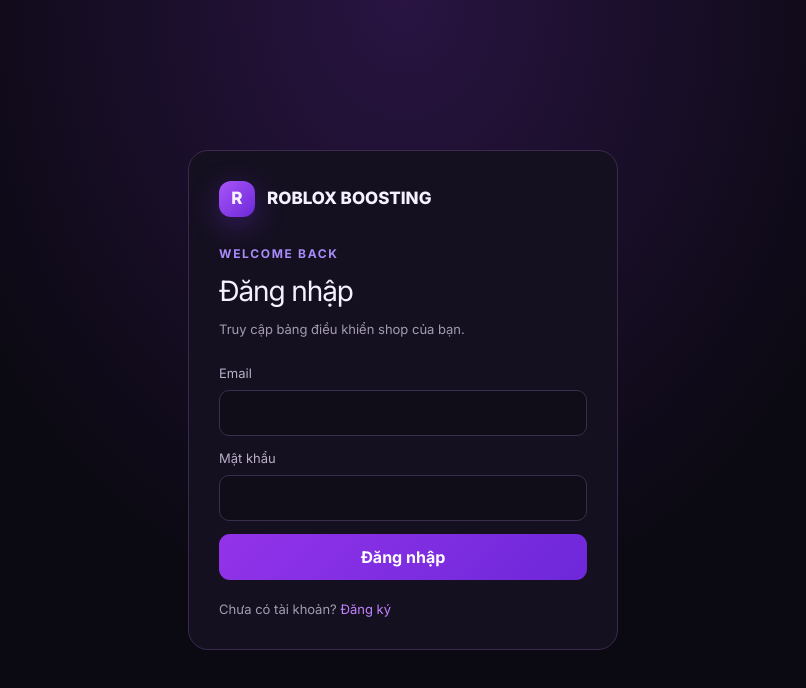
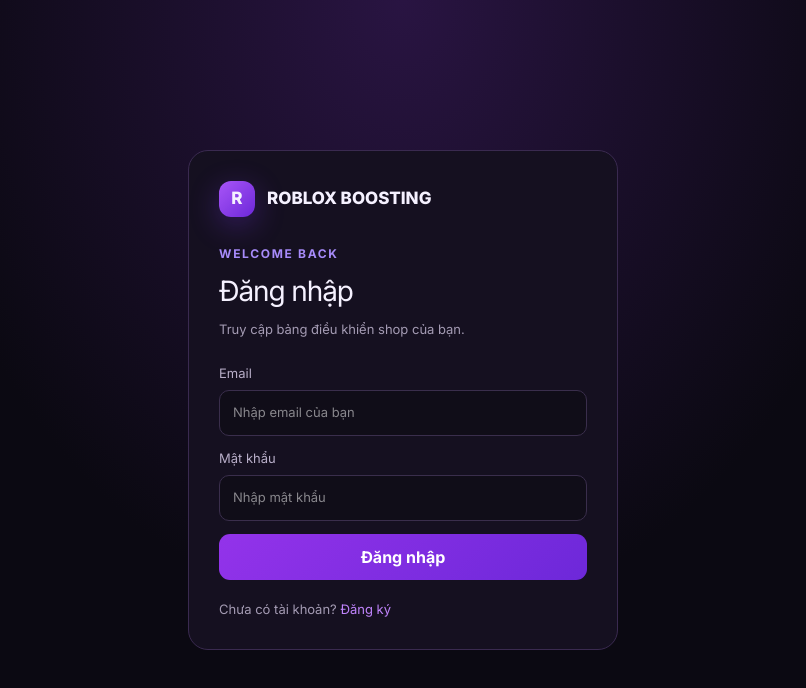
Before and after one commit to arcxs296/roblox-boosting, a Next.js app: page /login in a window 1280 px wide. Shown: the top 688 px of the page, without its empty margins (237-1043 px from the left). Built offline with nearby package versions, Linux system fonts and the light colour scheme.

Commit message:
Enhance login functionality with error handling
Refactor login form to improve error handling and user experience.

```diff
--- a/app/login/page.tsx
+++ b/app/login/page.tsx
@@ -1,26 +1,126 @@
+
 "use client";
+
 import { useState } from "react";
+import type { FormEvent } from "react";
 import Link from "next/link";
 import { createClient } from "@/lib/supabase/client";
+
 export default function Login() {
-  const [email,setEmail]=useState(""); const [password,setPassword]=useState("");
-  const [error,setError]=useState(""); const [busy,setBusy]=useState(false);
-  async function submit(e:React.FormEvent) {
-    e.preventDefault(); setBusy(true); setError("");
-    const {error}=await createClient().auth.signInWithPassword({email,password});
-    if(error){setError(error.message);setBusy(false);return;}
-    window.location.href="/dashboard";
+  const [email, setEmail] = useState("");
+  const [password, setPassword] = useState("");
+  const [error, setError] = useState("");
+  const [busy, setBusy] = useState(false);
+
+  async function submit(e: FormEvent<HTMLFormElement>) {
+    e.preventDefault();
+
+    if (busy) return;
+
+    setBusy(true);
+    setError("");
+
+    try {
+      const supabase = createClient();
+
+      const { error: loginError } =
+        await supabase.auth.signInWithPassword({
+          email: email.trim(),
+          password,
+        });
+
+      if (loginError) {
+        setError(loginError.message);
+        return;
+      }
+
+      window.location.assign("/dashboard");
+    } catch {
+      setError("Đã xảy ra lỗi. Vui lòng thử lại.");
+    } finally {
+      setBusy(false);
+    }
   }
-  return <main className="auth-wrap"><section className="auth-card">
-    <div className="brand" style={{margin:"0 0 28px"}}><span className="logo">R</span> ROBLOX BOOSTING</div>
-    <div className="eyebrow">WELCOME BACK</div><h1 style={{fontSize:28,marginBottom:8}}>Đăng nhập</h1>
-    <p className="muted" style={{fontSize:13,marginBottom:24}}>Truy cập bảng điều khiển shop của bạn.</p>
-    <form className="form" onSubmit={submit}>
-      <label className="field">Email<input type="email" required value={email} onChange={e=>setEmail(e.target.value)} /></label>
-      <label className="field">Mật khẩu<input type="password" required value={password} onChange={e=>setPassword(e.target.value)} /></label>
-      {error&&<p className="error">{error}</p>}
-      <button className="btn" disabled={busy}>{busy?"Đang đăng nhập...":"Đăng nhập"}</button>
-    </form>
-    <p className="muted" style={{fontSize:13,marginTop:20}}>Chưa có tài khoản? <Link href="/signup" style={{color:"#c084fc"}}>Đăng ký</Link></p>
-  </section></main>;
+
+  return (
+    <main className="auth-wrap">
+      <section className="auth-card">
+        <div
+          className="brand"
+          style={{ margin: "0 0 28px" }}
+        >
+          <span className="logo">R</span>
+          ROBLOX BOOSTING
+        </div>
+
+        <div className="eyebrow">WELCOME BACK</div>
+
+        <h1 style={{ fontSize: 28, marginBottom: 8 }}>
+          Đăng nhập
+        </h1>
+
+        <p
+          className="muted"
+          style={{ fontSize: 13, marginBottom: 24 }}
+        >
+          Truy cập bảng điều khiển shop của bạn.
+        </p>
+
+        <form className="form" onSubmit={submit}>
+          <label className="field">
+            Email
+
+            <input
+              type="email"
+              placeholder="Nhập email của bạn"
+              required
+              autoComplete="email"
+              value={email}
+              onChange={(e) => setEmail(e.target.value)}
+            />
+          </label>
+
+          <label className="field">
+            Mật khẩu
+
+            <input
+              type="password"
+              placeholder="Nhập mật khẩu"
+              required
+              autoComplete="current-password"
+              value={password}
+              onChange={(e) => setPassword(e.target.value)}
+            />
+          </label>
+
+          {error && (
+            <p className="error" role="alert">
+              {error}
+            </p>
+          )}
+
+          <button
+            className="btn"
+            type="submit"
+            disabled={busy}
+          >
+            {busy ? "Đang đăng nhập..." : "Đăng nhập"}
+          </button>
+        </form>
+
+        <p
+          className="muted"
+          style={{ fontSize: 13, marginTop: 20 }}
+        >
+          Chưa có tài khoản?{" "}
+          <Link
+            href="/signup"
+            style={{ color: "#c084fc" }}
+          >
+            Đăng ký
+          </Link>
+        </p>
+      </section>
+    </main>
+  );
 }
```
